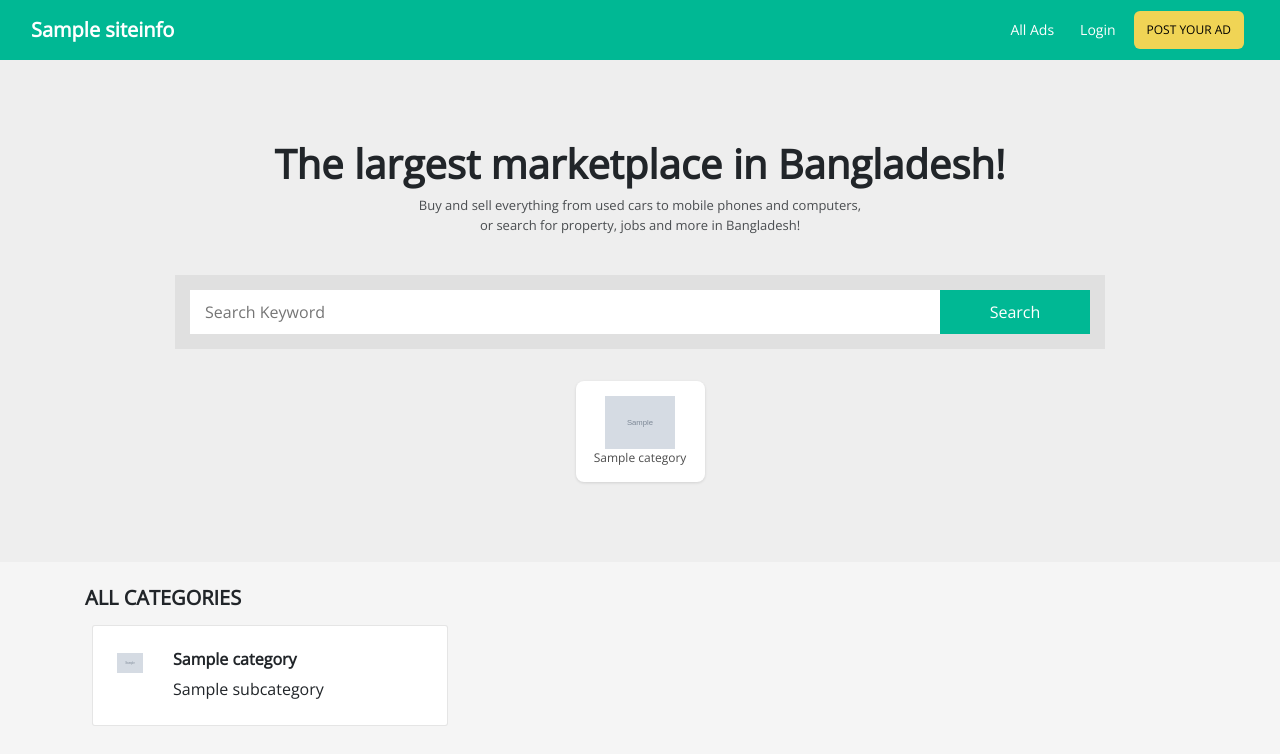
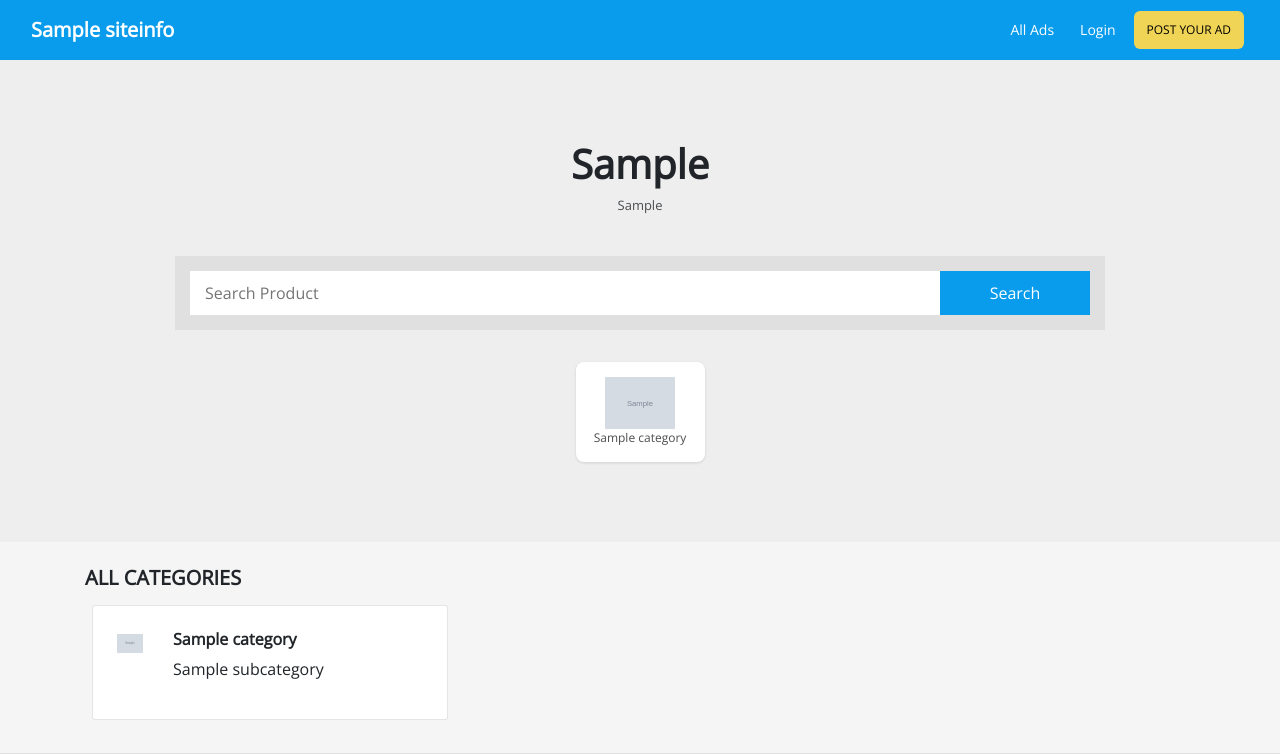
Before and after one commit to shahmedme/ekroybikroy, a Django app: page / in a window 1280 px wide. Shown: the top 754 px of the page. Run offline with Django 3.2, Linux system fonts and the light colour scheme; tables that the repository leaves empty hold one stand-in row (values such as "Sample post"); grey boxes marked "Sample" are stand-in pictures; some libraries are stand-ins or nearby versions.

Commit message:
solved conflict

```diff
--- a/ekroybikroy/urls.py
+++ b/ekroybikroy/urls.py
@@ -2,13 +2,15 @@ from django.contrib import admin
 from django.urls import path, include
 from django.conf import settings
 from django.conf.urls.static import static
+
+from search import views as search_views
 
 
 urlpatterns = [
     path('admin/', admin.site.urls),
     path('', include('main.urls')),
     path('', include('account.urls')),
-
+    path('search/', search_views.product_search, name="product_search")
 ]
 
 if settings.DEBUG:
--- a/main/models.py
+++ b/main/models.py
@@ -74,10 +74,11 @@ class Photo(models.Model):
 class SiteInfo(models.Model):
     name = models.CharField(max_length=20)
     tagline = models.CharField(max_length=50)
+    sub_tagline = models.CharField(max_length=250)
     logo = models.ImageField(upload_to='main/sites')
     address = models.CharField(max_length=50)
     email = models.EmailField(max_length=50)
     contact = models.CharField(max_length=50)
-    facebook = models.CharField(max_length=20)
-    instagram = models.CharField(max_length=20)
-    youtube = models.CharField(max_length=20)
+    facebook = models.CharField(max_length=50)
+    instagram = models.CharField(max_length=50)
+    youtube = models.CharField(max_length=50)
--- a/main/templates/main/addposts.html
+++ b/main/templates/main/addposts.html
@@ -189,7 +189,7 @@
                 </div>
             </div>
             <div class="card text-center ">
-                <img class="img-fluid" src="https://ebaazar.com.bd/images/biggapon_02.jpg" alt="evaly biggapon">
+                <img class="img-fluid" src="{% get_media_prefix %}{{ site_info.logo }}" alt="{{ site_info.name }}">
             </div>
         </div>
     </div>
--- a/main/templates/main/home.html
+++ b/main/templates/main/home.html
@@ -4,11 +4,9 @@
 <section class="hero sp-80">
   <div class="container-fluid">
     <div class="hero-content-wrapper">
-      <h1 class="title">The largest marketplace in Bangladesh!</h1>
+      <h1 class="title">{{ site_info.tagline }}</h1>
       <p class="subtitle">
-        Buy and sell everything from used cars to mobile phones and computers,
-        <br />
-        or search for property, jobs and more in Bangladesh!
+        {{ site_info.sub_tagline }}
       </p>
       <div class="row">
         <div class="col-md-9 mx-auto mt-4">
@@ -38,8 +36,8 @@
     <h5 class="title">All Categories</h5>
     <div class="row no-gutters">
       {% for category in categories %}
-      <div class="col-md-4">
-        <div class="p-4 item">
+      <div class="col-md-4 mb-3">
+        <div class="p-4 h-100 item">
           <div class="row">
             <div class="col-2 img-wrapper">
               <img src="{% get_media_prefix %}{{ category.thumbnail }}" alt="clothings" class="img-fluid" />
@@ -50,7 +48,7 @@
               </h6>
               <ul class="list-unstyled m-0">
                 {% for sub_category in category.subcategory_set.all %}
-                <li><a href="/posts/?sub_category={{ sub_category.id }}">{{ sub_category.name }}</a></li>
+                <li><a href="/posts/?sub_category={{ sub_category.id }}" class="subc">{{ sub_category.name }}</a></li>
                 {% endfor %}
               </ul>
             </div>
@@ -67,11 +65,11 @@
     <div class="row align-items-center">
       <div class="col-md-6 text-center">
         <h4>Do you have something to sell?</h4>
-        <p>Post your ad on ekroybikroy.com</p>
+        <p>Post your ad on {{ site_info.name }}</p>
         <a href="{% url 'add-post' %}" class="btn ylw-post-btn">Post an ad now!</a>
       </div>
       <div class="col-md-6">
-        <img src="https://image.freepik.com/free-vector/add-cart-concept-illustration_114360-1445.jpg" alt=""
+        <img src="{% get_media_prefix %}{{ site_info.logo }}" alt="{{ site_info.name }}"
           class="img-fluid" style="width: 300px" />
       </div>
     </div>
--- a/main/templates/main/partials/footer.html
+++ b/main/templates/main/partials/footer.html
@@ -3,9 +3,11 @@
         <div class="py-5 px-5 footer-top">
             <div class="row">
                 <div class="col-6 col-md-3 download">
-                    <h5>Download</h5>
-                    <img src="https://play.google.com/intl/en_us/badges/static/images/badges/en_badge_web_generic.png"
-                        alt="" class="img-fluid">
+                    <h5>Help & Support</h5>
+                    <ul class="list-unstyled">
+                        <li><a href="#">FAQs</a></li>
+                        <li><a href="#">Membership</a></li>
+                    </ul>
                 </div>
                 <div class="col-6 col-md-3">
                     <h5>Menu</h5>
@@ -27,8 +29,8 @@
                     <ul class="list-unstyled social">
                         <li><a href="https://facebook.com/{{ site_info.facebook }}" target="_blank"><i
                                     class="fab fa-facebook-f"></i></a></li>
-                        <li><a href="https://instagram.com/{{ site_info.instagram}}" target="_blank"><i
-                                    class="fab fa-instagram"></i></a></li>
+                        <li><a href="tel:{{ site_info.contact}}" target="_blank"><i
+                                    class="fab fa-whatsapp"></i></a></li>
                         <li><a href="https://youtube.com/{{ site_info.youtube }}" target="_blank"><i
                                     class="fab fa-youtube"></i></a></li>
                     </ul>
--- a/main/templates/main/partials/search.html
+++ b/main/templates/main/partials/search.html
@@ -1,8 +1,8 @@
 <div class="search-area">
-    <form>
+    <form action="/search" method="GET">
         <div class="row no-gutters">
             <div class="col-md-10">
-                <input type="text" placeholder="Search Keyword" class="w-100 search-field">
+                <input type="text" name="q" value="{{ query }}" placeholder="Search Product" class="w-100 search-field">
             </div>
             <div class="col-md-2">
                 <button class="w-100 search-btn">Search</button>
--- a/main/views.py
+++ b/main/views.py
@@ -23,6 +23,14 @@ def home(request):
 
 
 def posts(request):
+    cities = Location.objects.filter(type='city')
+    divisions = Location.objects.filter(type='division')
+
+    context = {
+        'cities': cities,
+        'divisions': divisions
+    }
+
     if 'sub_category' in request.GET:
         id = request.GET.get('sub_category')
         sub_category = SubCategory.objects.get(
@@ -42,12 +50,8 @@ def posts(request):
 
         snip = '&sub_category={}'.format(id)
 
-        context = {
-            'products': products,
-            'snip': snip
-        }
-
-        return render(request, 'main/posts.html', context)
+        context['products'] = products
+        context['snip'] = snip
 
     elif 'category' in request.GET:
         id = request.GET.get('category')
@@ -67,18 +71,14 @@ def posts(request):
 
         snip = '&category={}'.format(id)
 
-        context = {
-            'products': products,
-            'snip': snip
-        }
-
-        return render(request, 'main/posts.html', context)
+        context['products'] = products
+        context['snip'] = snip
 
     elif 'userid' in request.GET:
         user_id = request.GET['userid']
         products = Product.objects.filter(seller_id=user_id)
 
-        return render(request, 'main/posts.html', {'products': products})
+        context['products'] = products
 
     else:
         products = Product.objects.all().order_by('-created_at')
@@ -92,7 +92,9 @@ def posts(request):
         except EmptyPage:
             products = paginator.page(paginator.num_pages)
 
-        return render(request, 'main/posts.html', {'products': products})
+        context['products'] = products
+
+    return render(request, 'main/posts.html', context)
 
 
 def post_details(request, product_slug):
--- a/static/css/pages/_home.scss
+++ b/static/css/pages/_home.scss
@@ -52,9 +52,20 @@ section.categories {
 		border: 1px solid rgba(0, 0, 0, 0.1);
 		border-radius: 3px;
 		margin: 7px;
+		transition: 0.3s ease-in;
+
+		&:hover {
+			transform: translateY(-5px);
+		}
 
 		a {
 			color: inherit;
+		}
+
+		.subc {
+			&:hover {
+				color: $primary-color;
+			}
 		}
 	}
 }
--- a/static/css/styles.css
+++ b/static/css/styles.css
@@ -34,11 +34,15 @@ a:hover {
 .form-control:focus {
   -webkit-box-shadow: none;
           box-shadow: none;
-  border-color: #00b894;
+  border-color: #099cec;
+}
+
+.h-100 {
+  height: 100%;
 }
 
 nav.navbar {
-  background-color: #00b894 !important;
+  background-color: #099cec !important;
   font-size: 14px;
   padding-top: 10px !important;
   padding-bottom: 10px !important;
@@ -78,7 +82,7 @@ nav.navbar .post-btn {
 
 .search-area .search-btn {
   border: 0px;
-  background: #00b894;
+  background: #099cec;
   height: 100%;
   color: white;
   padding: 10px;
@@ -171,10 +175,21 @@ section.categories .item {
   border: 1px solid rgba(0, 0, 0, 0.1);
   border-radius: 3px;
   margin: 7px;
+  -webkit-transition: 0.3s ease-in;
+  transition: 0.3s ease-in;
+}
+
+section.categories .item:hover {
+  -webkit-transform: translateY(-5px);
+          transform: translateY(-5px);
 }
 
 section.categories .item a {
   color: inherit;
+}
+
+section.categories .item .subc:hover {
+  color: #099cec;
 }
 
 .call-to-action {
@@ -183,7 +198,7 @@ section.categories .item a {
 
 .call-to-action .ylw-post-btn {
   background: #e5be45;
-  color: #00b894;
+  color: #099cec;
   font-weight: bold;
 }
 
--- a/static/css/utils/_global.scss
+++ b/static/css/utils/_global.scss
@@ -39,3 +39,7 @@ a {
 		border-color: $primary-color;
 	}
 }
+
+.h-100 {
+	height: 100%;
+}
--- a/static/css/utils/_variables.scss
+++ b/static/css/utils/_variables.scss
@@ -1,5 +1,5 @@
-$primary-color: #00b894;
+$primary-color: #099cec;
 $secondary-color: red;
 
-$primary-font: 'Open Sans', sans-serif;
-$secondary-font: 'Rubik', sans-serif;
+$primary-font: "Open Sans", sans-serif;
+$secondary-font: "Rubik", sans-serif;
```
Also changed, not shown: main/templates/main/posts.html (+10 -29 lines), search/views.py (+16 -1 lines), main/migrations/0014_merge_20201129_1435.py (added), main/migrations/0015_auto_20201129_1459.py (added), 1 other file.
